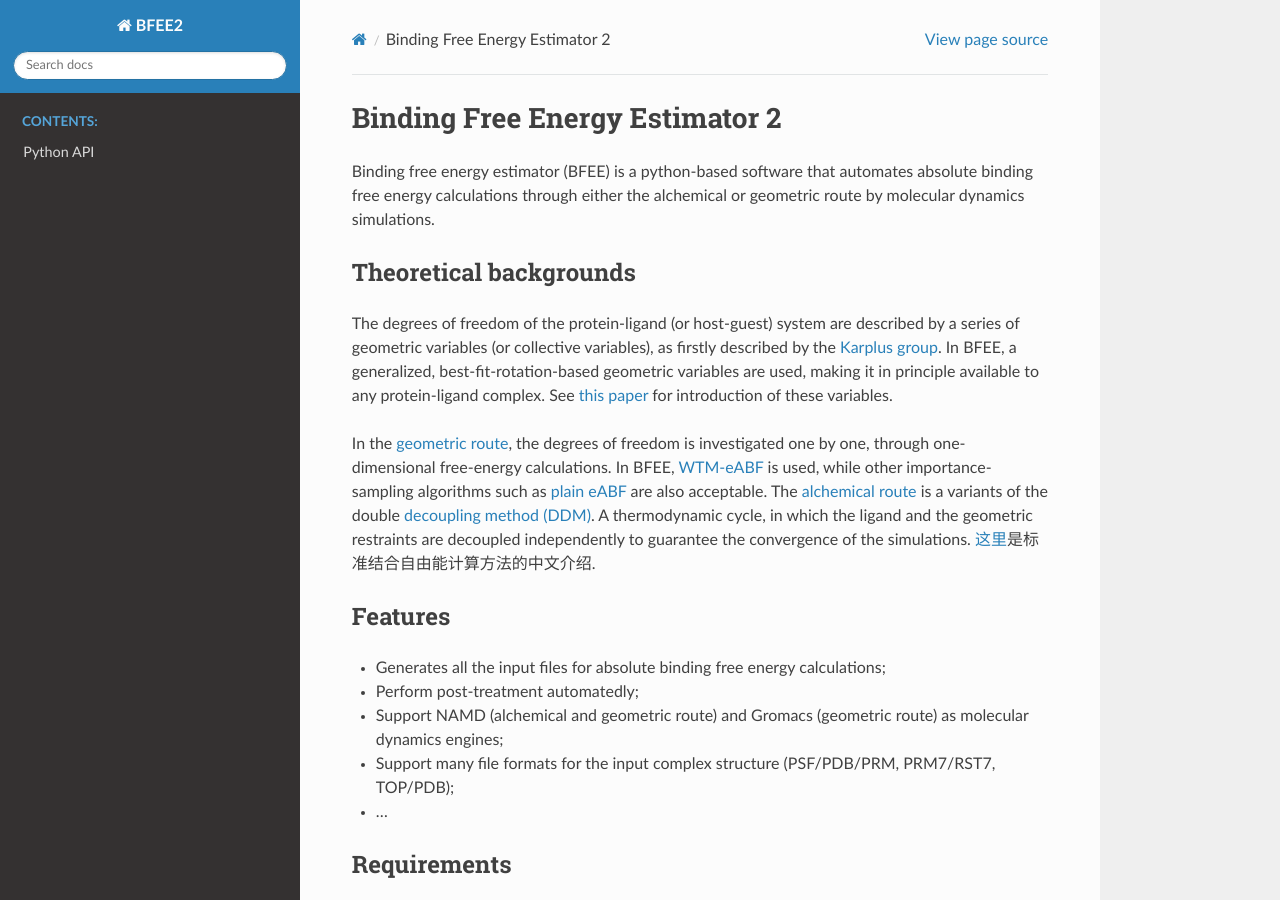
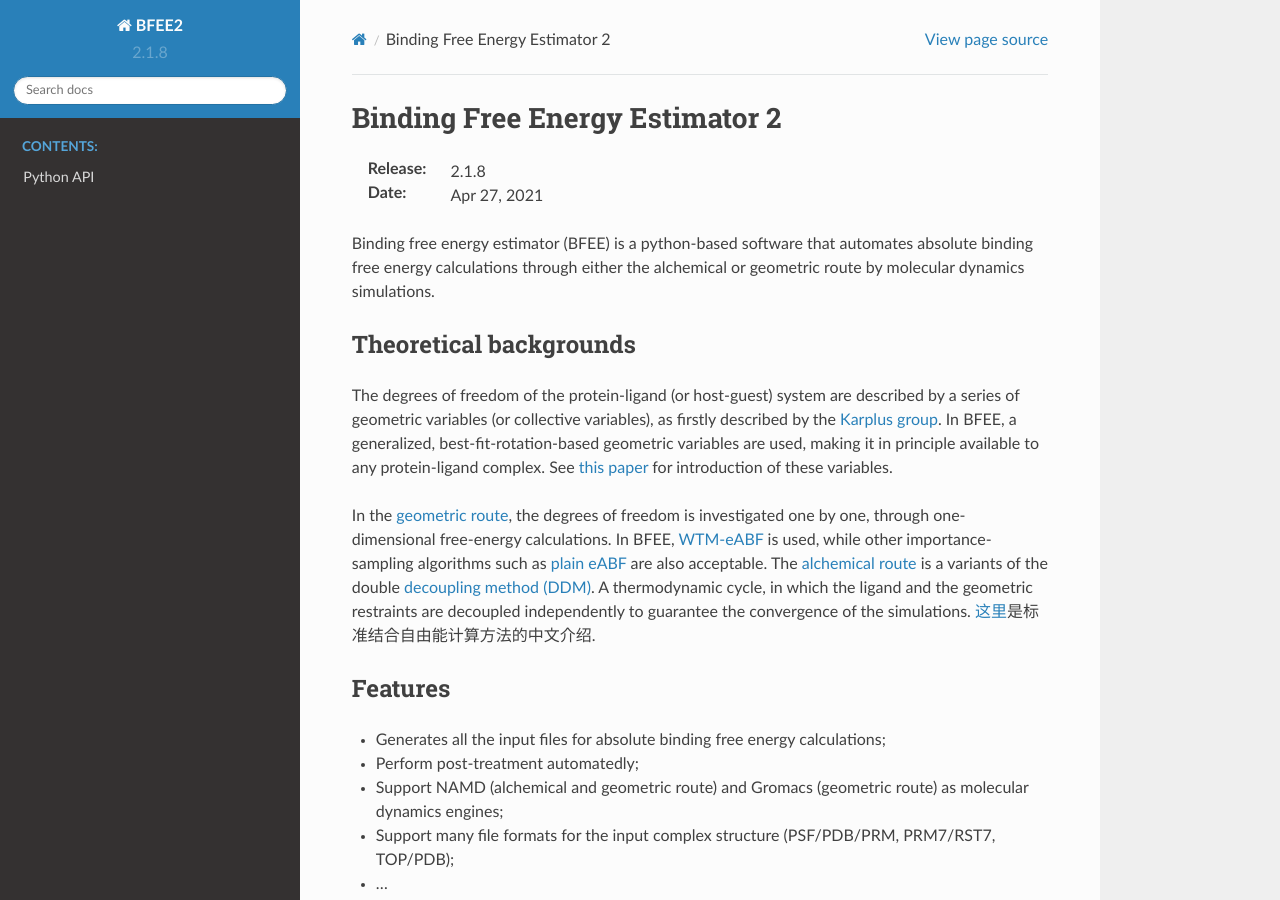
Before and after one commit to fhh2626/BFEE2, a Sphinx documentation site: the page built from docs/API/source/index.rst, in a window 1280 px wide and 900 px high. Built offline with Sphinx 7.4.7 and the Read the Docs theme 2.0.0, drawn with Linux system fonts in a browser that asks for light colours; some of the changed lines change nothing that is shown.

Commit message:
Add version number to the sphinx doc.

```diff
--- a/docs/API/source/conf.py
+++ b/docs/API/source/conf.py
@@ -12,7 +12,12 @@
 #
 import os
 import sys
+import re
 sys.path.insert(0, os.path.abspath('../../..'))
+
+VSRE = r"^__VERSION__ = ['\']([^'\']*)['\']"
+with open(os.path.join('../../../BFEE2', 'version.py')) as version_file:
+    version = re.search(VSRE, version_file.read(), re.M).group(1)
 
 
 # -- Project information -----------------------------------------------------
--- a/docs/API/source/index.rst
+++ b/docs/API/source/index.rst
@@ -5,6 +5,9 @@
 
 Binding Free Energy Estimator 2
 =================================
+
+:Release: |version|
+:Date: |today|
 
 Binding free energy estimator (BFEE) is a python-based software that automates absolute binding free energy calculations through either the alchemical or geometric route by molecular dynamics simulations.
 
```
